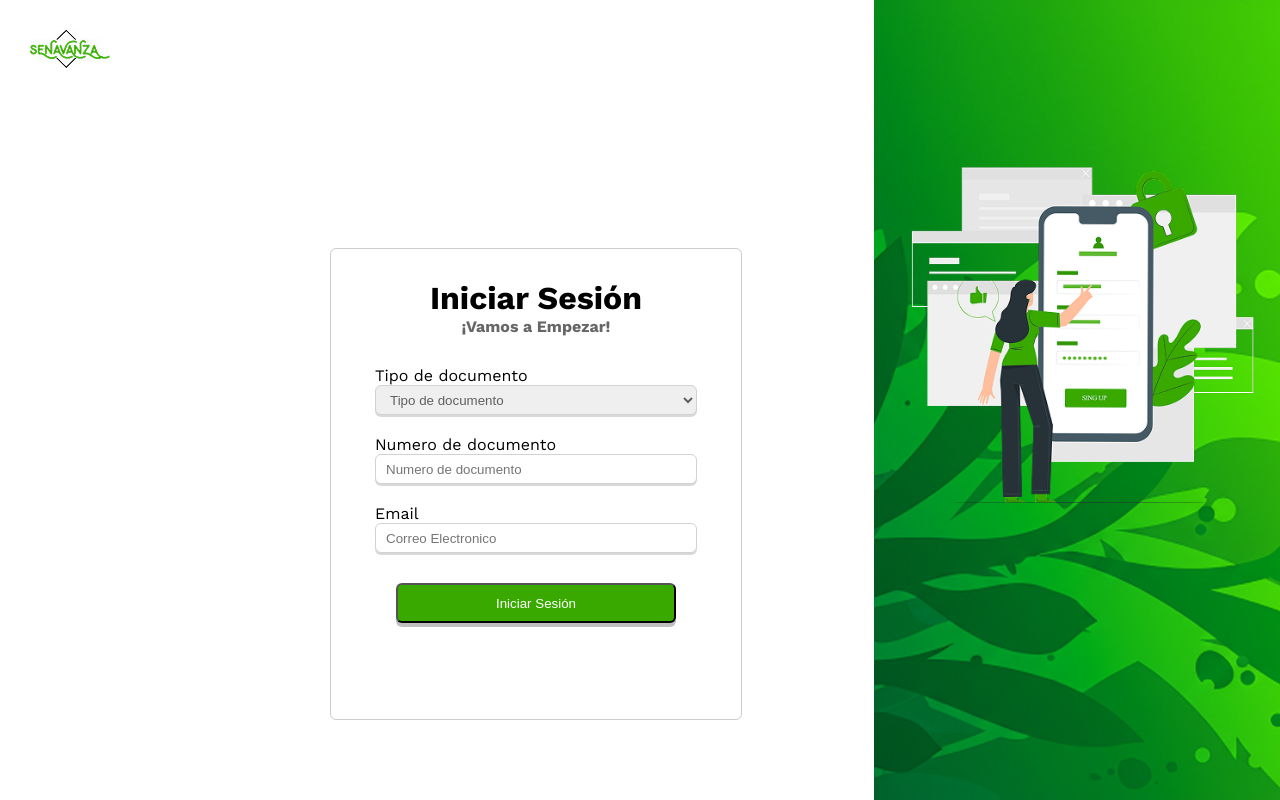
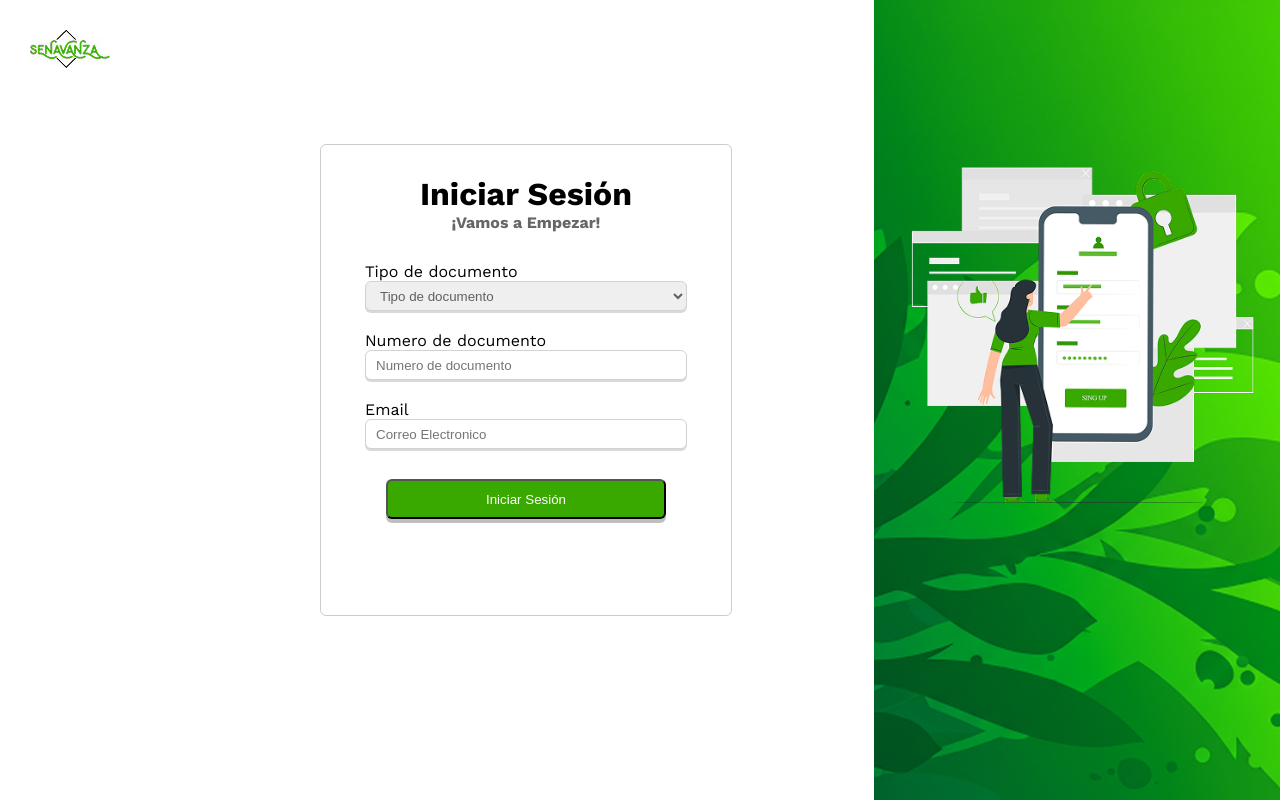
Before and after one commit to TheBullsT/proyectosenavanza, a React (Create React App) app: page /login in a window 1280 px wide. Built offline with nearby package versions, Linux system fonts and the light colour scheme.

Commit message:
responsive login

```diff
--- a/src/components/Login/Form-Login/form-login.css
+++ b/src/components/Login/Form-Login/form-login.css
@@ -52,7 +52,15 @@
   }
 body{
     font-family: 'Work Sans';
-}
+    margin: 0;
+    padding: 0;
+  }
+   html {
+    margin: 0;
+    font-size: 62.5%;
+    box-sizing: border-box;
+    overflow-x: hidden;
+  }
 .logoLogin{
     position: absolute;
     top: 0;
@@ -63,7 +71,8 @@ body{
 .form-login{
     display: flex;
     position: absolute;
-    left: 330px;
+    left: 25%;
+    top: 18%;
     bottom: 80px;
     justify-content: center;
     flex-direction: row;
```
